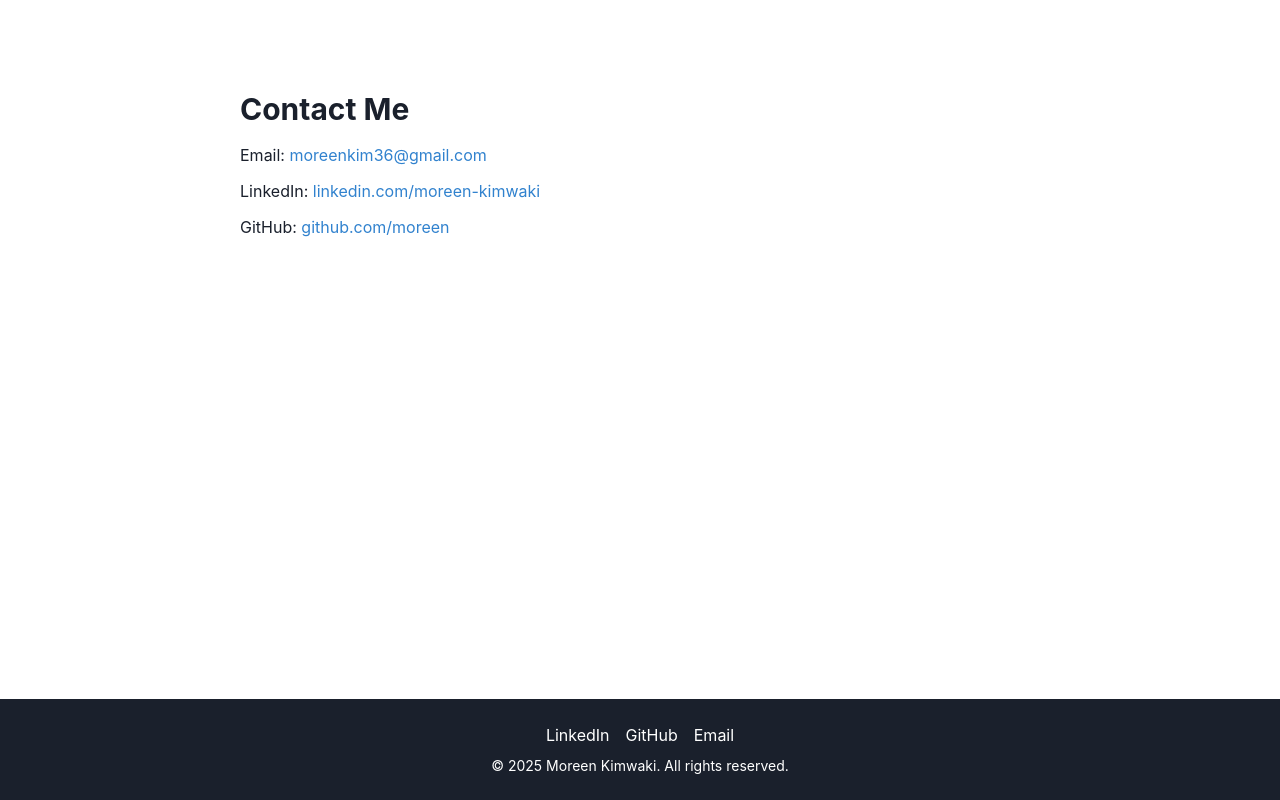
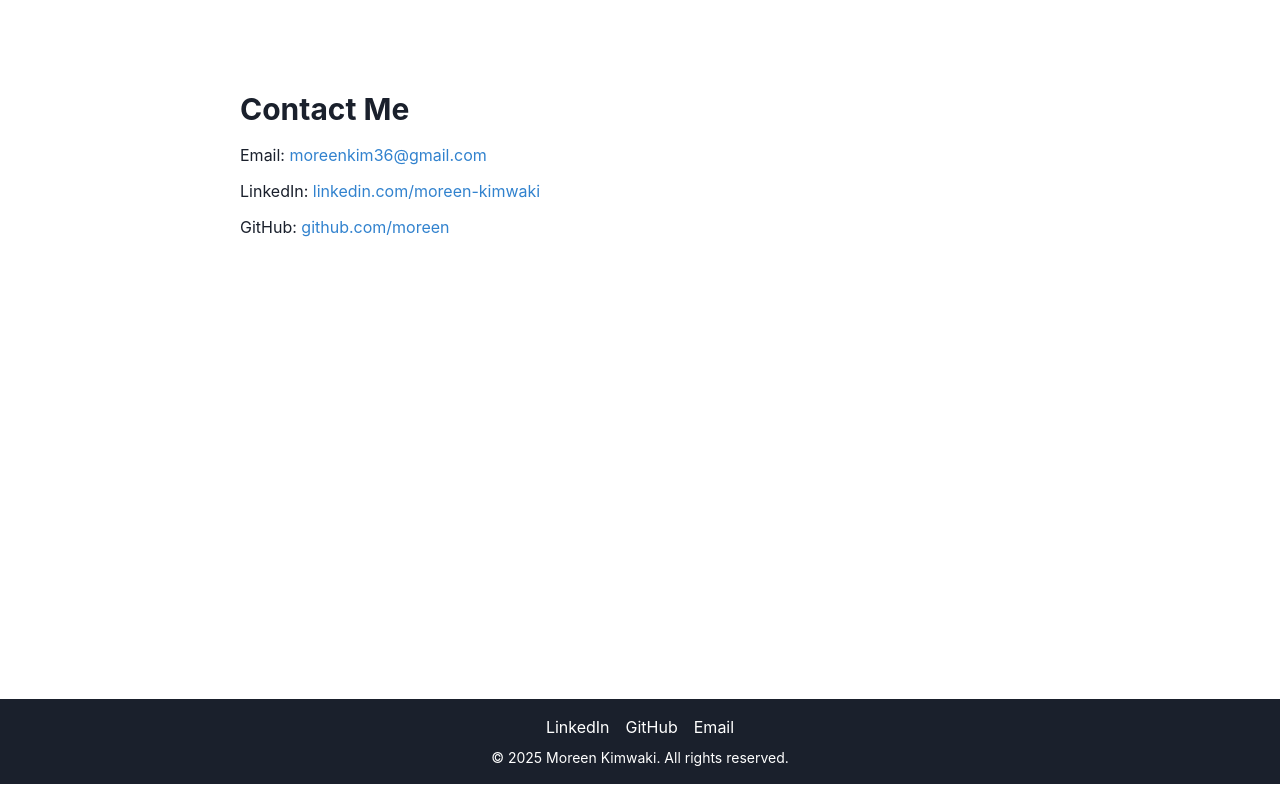
Before and after one commit to moreenkim/personal-portfolio, a React (Create React App) app: page / in a window 1280 px wide. Shown: the part 2561-3361 px from the top of the page. Built offline with nearby package versions, Linux system fonts and the light colour scheme.

Commit message:
create and update the footer with links

```diff
--- a/src/components/Footer.js
+++ b/src/components/Footer.js
@@ -2,7 +2,7 @@ import { Box, Text, Link, HStack } from '@chakra-ui/react';
 
 const Footer = () => {
   return (
-    <Box bg="gray.800" color="white" py={6} px={4} textAlign="center">
+    <Box bg="gray.800" color="white" py={4} px={4} textAlign="center">
       <HStack spacing={4} justify="center" mb={2}>
         <Link href="https://www.linkedin.com/in/moreen-kimwaki-a74b49126/" isExternal>LinkedIn</Link>
         <Link href="https://github.com/moreen" isExternal>GitHub</Link>
```
